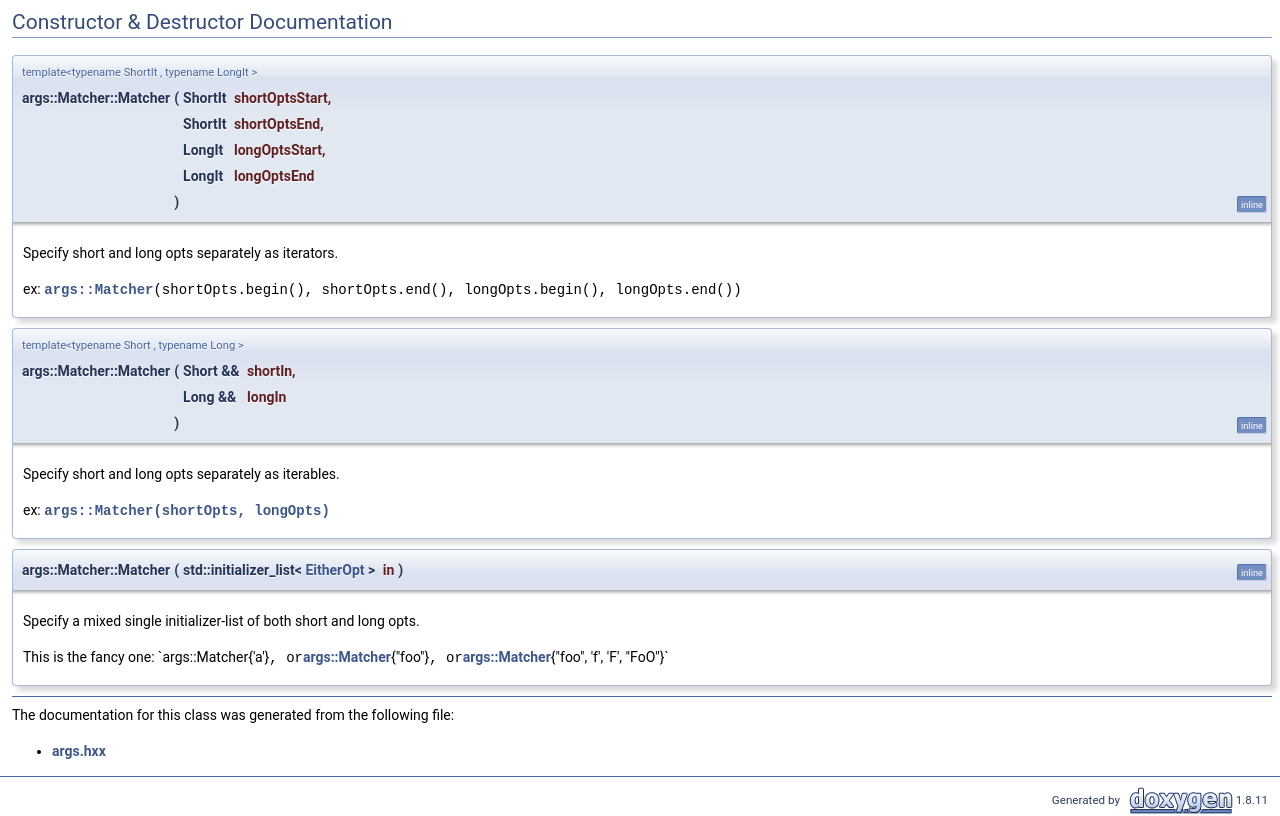
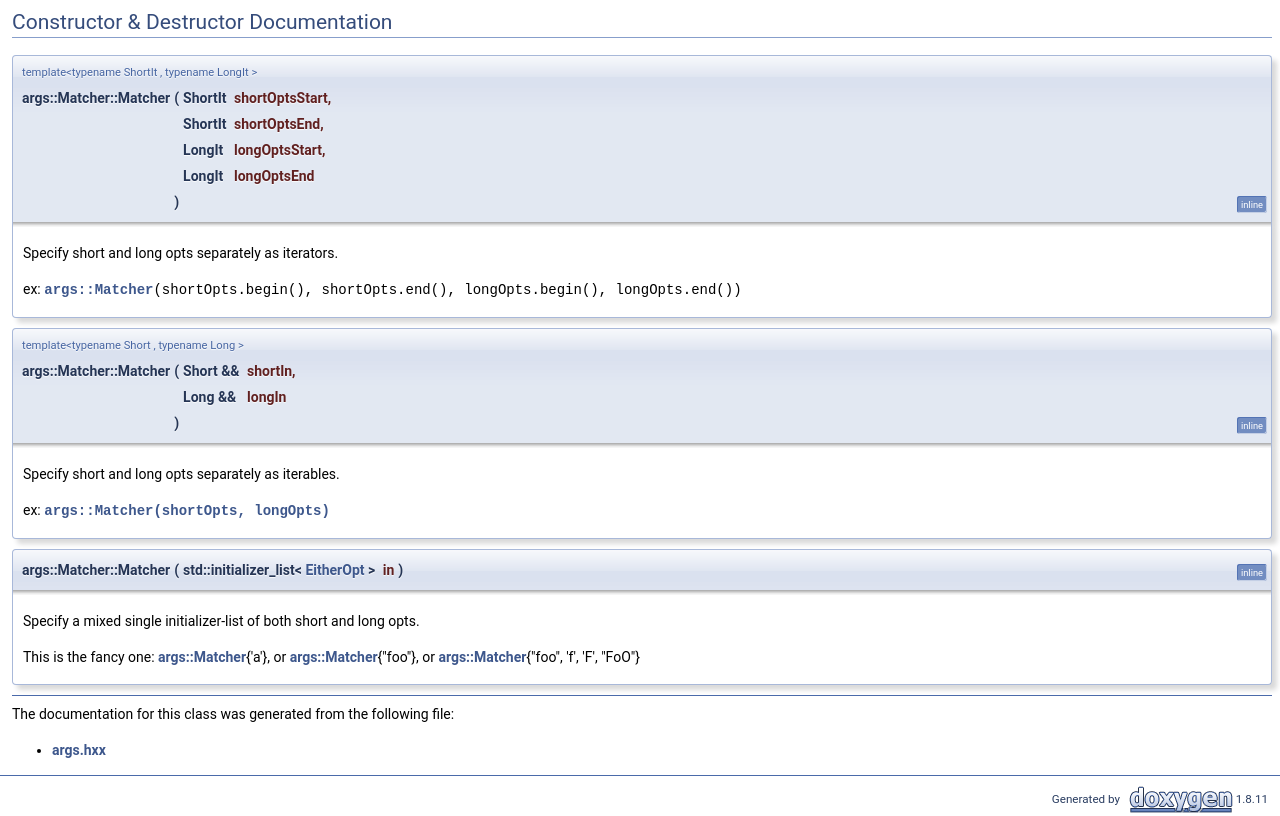
Before and after one commit to Taywee/args, a plain HTML site: page classargs_1_1Matcher.html in a window 1280 px wide. Shown: the part 985-1801 px from the top of the page. Drawn offline with Linux system fonts and the light colour scheme.

Commit message:
improve documentation

```diff
--- a/classargs_1_1Matcher.html
+++ b/classargs_1_1Matcher.html
@@ -251,7 +251,7 @@ template&lt;typename Short , typename Long &gt; </div>
 </div><div class="memdoc">
 
 <p>Specify a mixed single initializer-list of both short and long opts. </p>
-<p>This is the fancy one: `args::Matcher{'a'}<code>, or</code><a class="el" href="classargs_1_1Matcher.html" title="A class of &quot;matchers&quot;, specifying short and long options that can possibly be matched. ">args::Matcher</a>{"foo"}<code>, or</code><a class="el" href="classargs_1_1Matcher.html" title="A class of &quot;matchers&quot;, specifying short and long options that can possibly be matched. ">args::Matcher</a>{"foo", 'f', 'F', "FoO"}` </p>
+<p>This is the fancy one: <a class="el" href="classargs_1_1Matcher.html" title="A class of &quot;matchers&quot;, specifying short and long options that can possibly be matched. ">args::Matcher</a>{'a'}, or <a class="el" href="classargs_1_1Matcher.html" title="A class of &quot;matchers&quot;, specifying short and long options that can possibly be matched. ">args::Matcher</a>{"foo"}, or <a class="el" href="classargs_1_1Matcher.html" title="A class of &quot;matchers&quot;, specifying short and long options that can possibly be matched. ">args::Matcher</a>{"foo", 'f', 'F', "FoO"} </p>
 
 </div>
 </div>
```
Also changed, not shown: index.html (+1 -1 lines).
